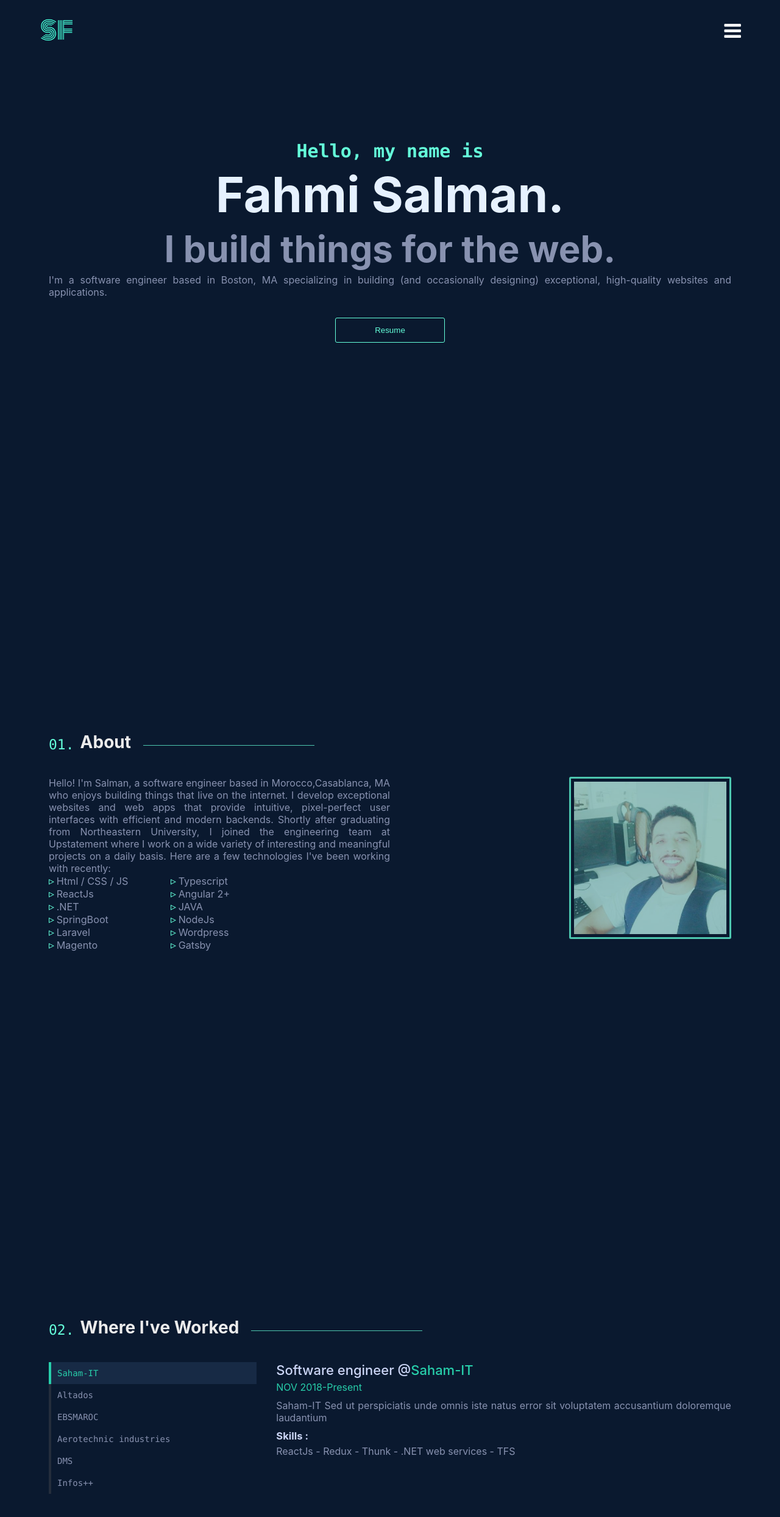
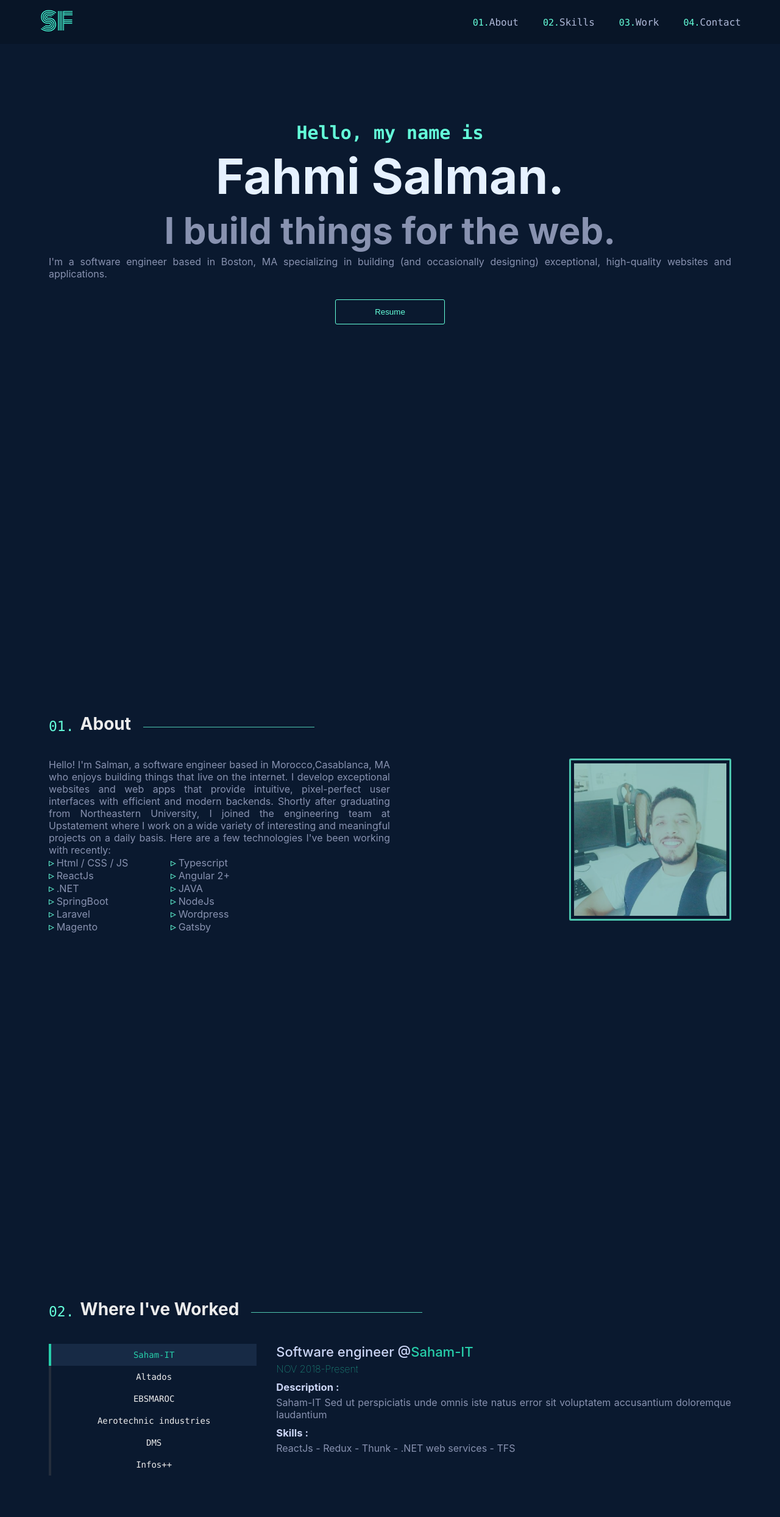
Before and after one commit to SalmanFahmi-IT/resume, a Gatsby site: page / in a window 1280 px wide. Shown: the top 2488 px of the page at 61% size. Built offline with nearby package versions, Linux system fonts and the light colour scheme; Gatsby itself is replaced by a stand-in of ours.

Commit message:
fix: change tablink tag from li to button

```diff
--- a/src/components/Header.jsx
+++ b/src/components/Header.jsx
@@ -12,14 +12,14 @@ export default function Header() {
             <Link to="/">
                 <img src="/logo-sf.png" width='58px' alt="freeCodeCamp logo" />
             </Link>
-            {/* <nav className="navbar">
+            <nav className="navbar">
                 <ul className="nav-links">
                     <li className="nav-item"><Link to="#about">About</Link></li>
                     <li className="nav-item"><Link to="#skills">Skills</Link></li>
                     <li className="nav-item"><Link to="#work">Work</Link></li>
                     <li className="nav-item"><Link to="#contact">Contact</Link></li>
                 </ul>
-            </nav> */}
+            </nav>
             <div className={`menu ${activeClass}`}>
                 <button onClick={toggle} className='toggle-nav'>
                     <i className="fa fa-close" />
--- a/src/components/TabLink.jsx
+++ b/src/components/TabLink.jsx
@@ -2,14 +2,14 @@ import React from "react"
 
 export default function TabLink({ index, isSelected, setCurrentTab, text}){
     return(
-        <li
+        <button
             onClick={() => {
                 setCurrentTab(index)
                 console.log('index', index)
             }}
-            className={isSelected ? 'active' : ''}
+            className={isSelected ? 'active' : 'inactive'}
         >
             {text}
-        </li>
+        </button>
     );
 }
--- a/src/sections/Experiences.js
+++ b/src/sections/Experiences.js
@@ -11,7 +11,7 @@ export default function Experiences(props){
                 <h1 className='section-title'>Where I've Worked</h1>
                 <div className='row'>
                     <div className='col-4'>
-                        <ul className='tablinks'>
+                        <div className='tablinks'>
                             {
                                 ExperiencesData.map((exp, index) => {
                                     return <TabLink
@@ -23,7 +23,7 @@ export default function Experiences(props){
                                     />
                                 })
                             }
-                        </ul>
+                        </div>
                     </div>
                     <div className='col-8'>
                         <div className='tab-content'>
@@ -33,10 +33,13 @@ export default function Experiences(props){
                                         {ExperiencesData[currentTab].company}
                                     </span>
                                 </h4>
-                                <p className='theme-color'>
+                                <p className='theme-color lighter'>
                                     {ExperiencesData[currentTab].date}
                                 </p>
-                                <p className='desc'>{ExperiencesData[currentTab].description}</p>
+                                <div className='desc'>
+                                    <h5>Description :</h5>
+                                    <p>{ExperiencesData[currentTab].description}</p>
+                                </div>
                                 <h5>Skills :</h5>
                                 <p>{ExperiencesData[currentTab].skills}</p>
                             </div>
--- a/src/styles/global.css
+++ b/src/styles/global.css
@@ -36,17 +36,47 @@ section{
 }
 header{
     display: flex;
-    padding: 20px 4rem;
+    padding: 5px 4rem;
     margin-bottom: 3rem;
     font-family: "SF Mono", "Fira Code", "Fira Mono", "Roboto Mono", "Lucida Console", Monaco, monospace;
     font-size: 16px;
     justify-content: space-between;
     align-items: center;
+    position: sticky;
+    top: 0;
+    z-index: 99999;
+    background: #081527;
 }
 
 p{
     font-size: 1rem;
     text-align: justify;
+}
+
+.menu{
+    position: fixed;
+    top: 0;
+    right: 0;
+    z-index: 99999;
+    background: #06101f;
+    width: 250px;
+    height: 100%;
+    transform: translateY(0px) translateX(100%);
+    -webkit-transform: translateY(0px) translateX(100%);
+    transition: all 250ms;
+}
+
+.active-menu{
+    transform: translateY(0) translateX(0);
+    -webkit-transform: translateY(0) translateX(0);
+}
+.toggle-nav {
+    background: transparent;
+    color: #fff;
+    border: 0;
+    font-size: 2rem;
+    cursor: pointer;
+    display: none;
 }
 
 .nav-links{
@@ -64,7 +94,7 @@ p{
     content: "0" counter(item) ".";
     text-align: right;
     color: rgb(100, 255, 218);
-    font-size: 12px;
+    font-size: 15px;
 }
 .nav-item a{
     color: #aeb8d7;
@@ -125,30 +155,6 @@ p{
     width: 250px;
 }
 
-.menu{
-    position: fixed;
-    top: 0;
-    right: 0;
-    z-index: 99999;
-    background: #06101f;
-    width: 250px;
-    height: 100%;
-    transform: translateY(0px) translateX(100%);
-    -webkit-transform: translateY(0px) translateX(100%);
-    transition: all 250ms;
-}
-
-.active-menu{
-    transform: translateY(0) translateX(0);
-    -webkit-transform: translateY(0) translateX(0);
-}
-.toggle-nav {
-    background: transparent;
-    color: #fff;
-    border: 0;
-    font-size: 2rem;
-    cursor: pointer;
-}
 .footer {
     text-align: center;
     padding: 1rem;
@@ -195,7 +201,11 @@ h1.section-title{
     list-style: none;
     margin: 11px 10px;
 }
-.tablinks li {
+.tablinks{
+    display: flex;
+    flex-direction: column;
+}
+.tablinks button {
     border-left: 4px solid #242d3c;
     padding: 10px 10px;
     margin: 0 32px 0 0;
@@ -203,8 +213,10 @@ h1.section-title{
     transition: 1s;
     font-family: "SF Mono", "Fira Code", "Fira Mono", "Roboto Mono", "Lucida Console", Monaco, monospace;
     font-size: 14px;
+    background: transparent;
+    color: #ececec;
 }
-.tablinks li.active{
+.tablinks button.active{
     border-left: 4px solid #27ceaa;
     color: #27ceaa;
     background-color: rgb(23, 42, 69);
@@ -216,3 +228,6 @@ h1.section-title{
 .tabpane .desc{
     margin: 10px 0;
 }
+.lighter{
+    font-weight: 100;
+}
```
